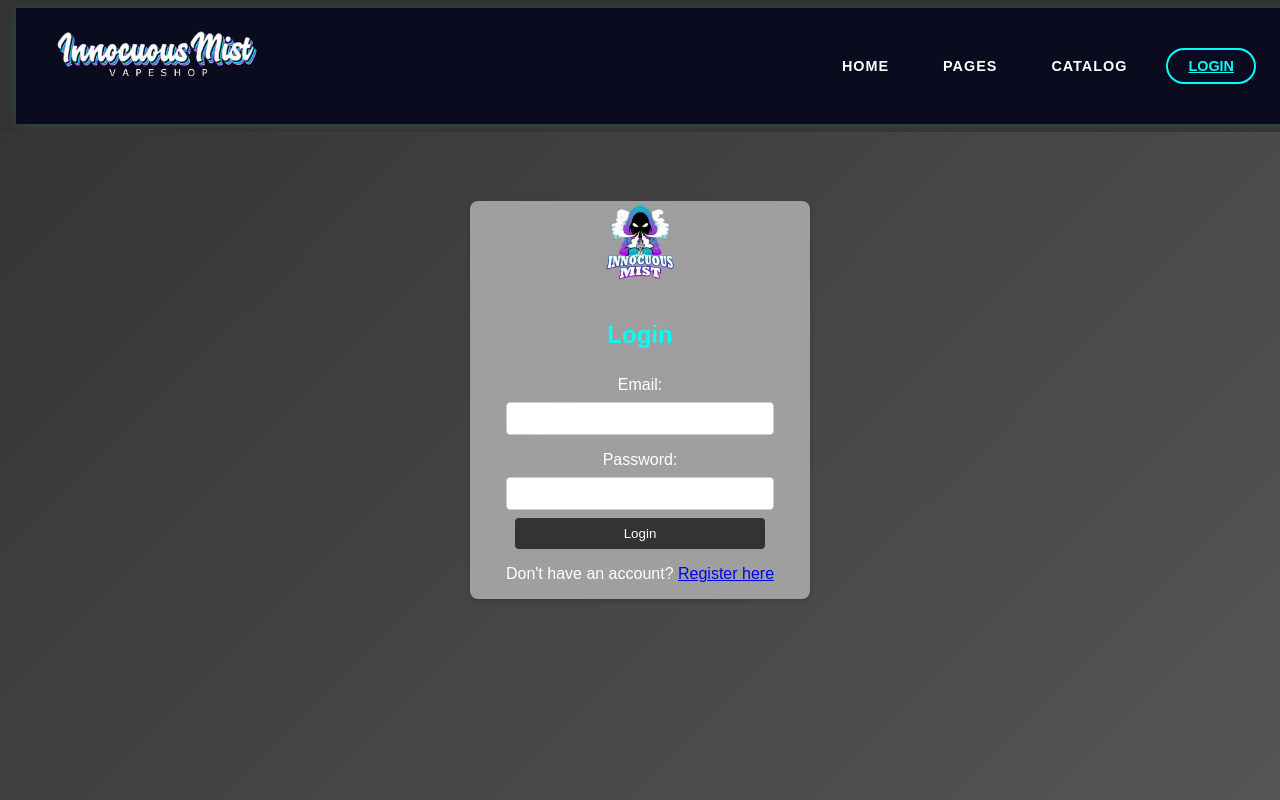
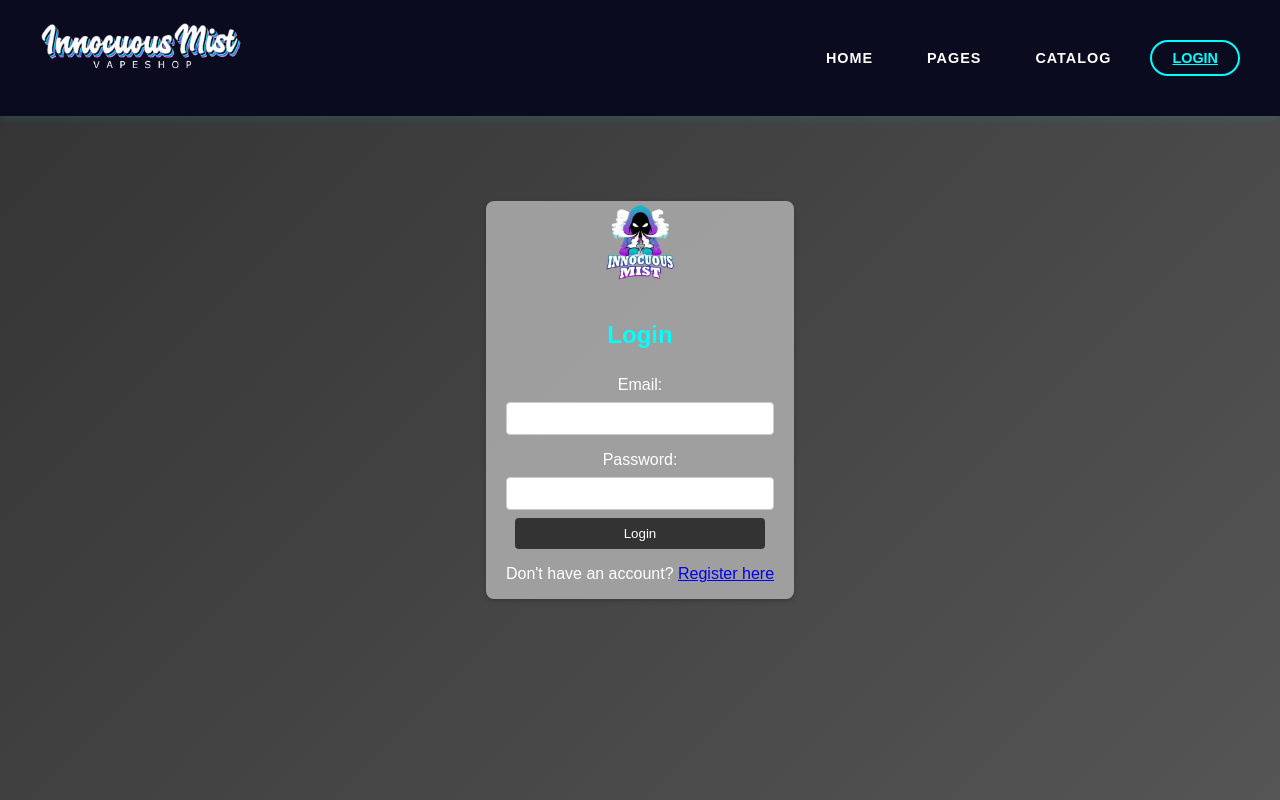
Before and after one commit to Travsmakoy/wb, a PHP site: page /login.php in a window 1280 px wide. Run offline with PHP 8.4, Linux system fonts and the light colour scheme.

Commit message:
done in index

```diff
--- a/login.php
+++ b/login.php
@@ -59,7 +59,6 @@
         header {
             background-color: #333;
             color: #fff;
-            padding: 0.5rem 1rem;
             position: fixed;
             width: 100%;
             top: 0;
@@ -70,9 +69,6 @@
             background: rgba(169, 169, 169, 0.9);
             border-radius: 8px;
             box-shadow: 0 2px 5px rgba(0, 0, 0, 0.2);
-            padding: 1rem;
-            width: 300px;
-            margin-top: 4rem;
             text-align: center;
         }
         img {
```
